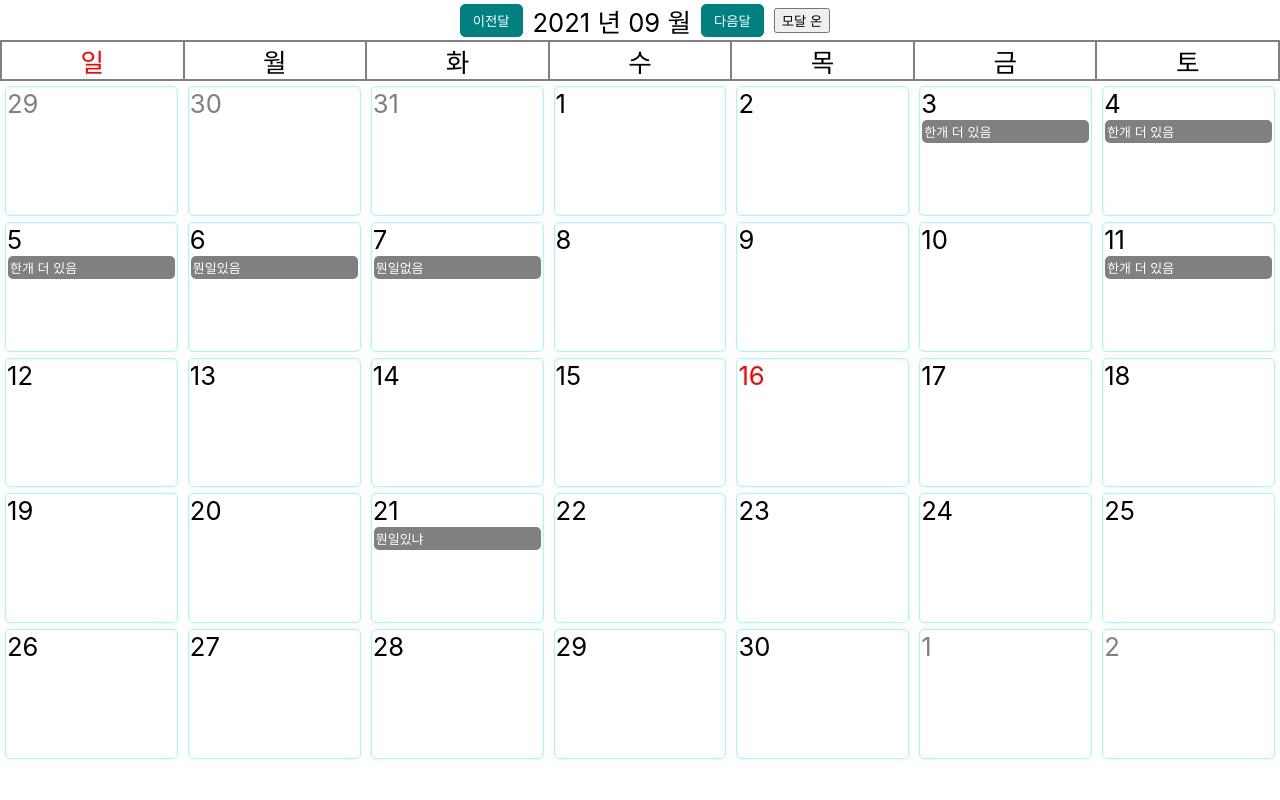
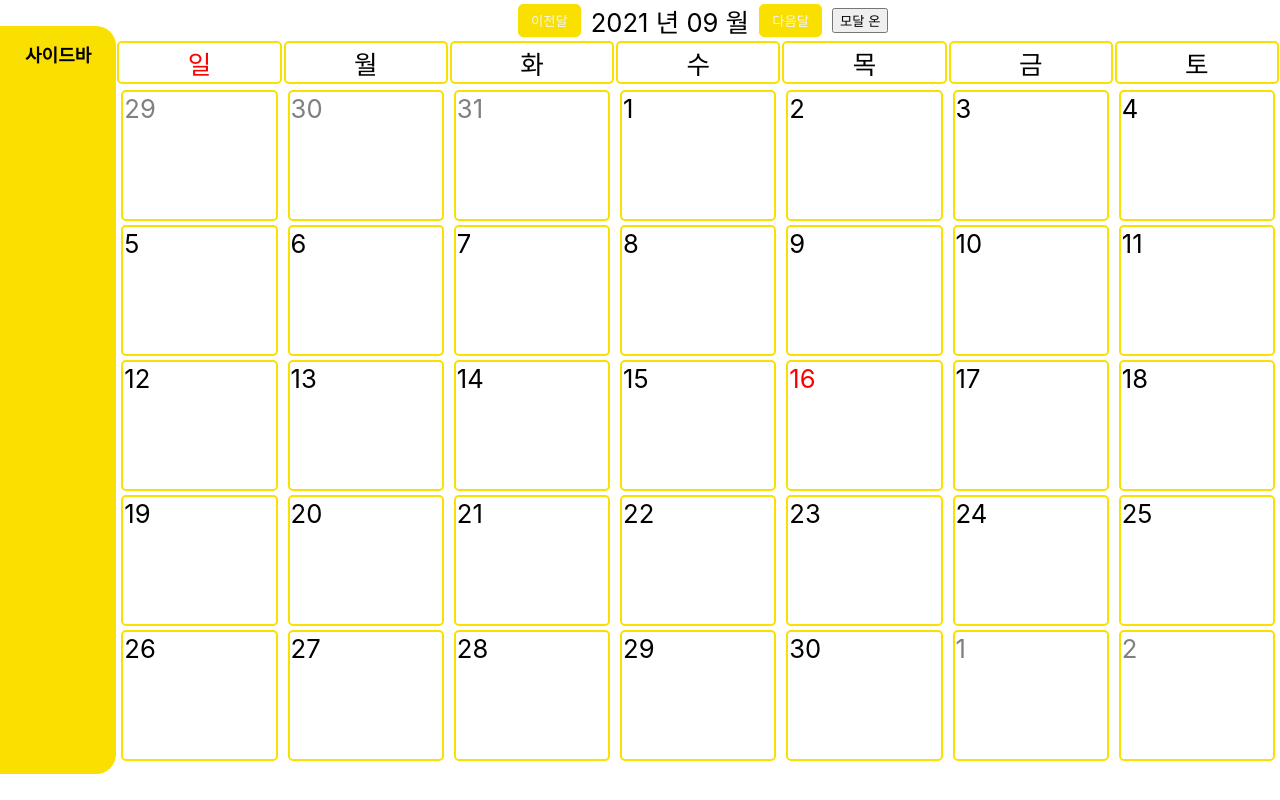
Before and after one commit to slbin-park/Schedule_manager, a React (Create React App) app: page / in a window 1280 px wide. Built offline with nearby package versions, Linux system fonts and the light colour scheme.

Commit message:
Change scss style

```diff
--- a/package.json
+++ b/package.json
@@ -15,6 +15,7 @@
     "react": "^17.0.2",
     "react-datepicker": "^4.2.1",
     "react-dom": "^17.0.2",
+    "react-router-dom": "^5.3.0",
     "react-scripts": "4.0.3",
     "sass": "^1.41.0",
     "web-vitals": "^1.1.2"
--- a/src/App.css
+++ b/src/App.css
@@ -1,5 +1,6 @@
 .App {
   text-align: center;
+  display: flex;
 }
 
 .App-logo {
--- a/src/App.js
+++ b/src/App.js
@@ -1,120 +1,18 @@
 import './App.css';
 import { useState } from 'react';
-import moment from 'moment';
-import pr_data from './data/data.json'
-import './assets/css/calendar.scss'
-import Modal from './page/modal/modal'
+import { Route } from 'react-router-dom';
+import Calendar from './page/calendar/calendar'
+import './assets/css/ham.scss'
+
 const App = () => {
-
-  const [getMoment, setMoment] = useState(moment());
-  const [modal, setmodal] = useState(false);
-  const today = getMoment;
-  const firstWeek = today.clone().startOf('month').week();
-  const lastWeek = today.clone().endOf('month').week() === 1 ? 53 : today.clone().endOf('month').week();
-
-  const calendarArr = () => {
-
-    let result = [];
-    let week = firstWeek;
-    for (week; week <= lastWeek; week++) {
-      result = result.concat(
-        <div className='calendar_body_line' key={week}>
-          {
-            Array(7).fill(0).map((data, index) => {
-              let days = today.clone().startOf('year').week(week).startOf('week').add(index, 'day'); //d로해도되지만 직관성
-
-              if (moment().format('YYYYMMDD') === days.format('YYYYMMDD')) {
-                return (
-                  <div className='calendar_body_days' onClick={() => console.log(days.format('YYYYMMDD'))} key={index} >
-                    <span style={{ color: 'red' }}>{days.format('D')}</span>
-                    <Show_event days={days} />
-                  </div>
-                );
-              } else if (days.format('MM') !== today.format('MM')) {
-                return (
-                  <div className='calendar_body_days' onClick={() => console.log(days.format('YYYYMMDD'))} key={index} >
-                    <span style={{ color: 'gray' }}>{days.format('D')}</span>
-                  </div>
-                );
-              } else {
-                return (
-                  <div className='calendar_body_days' onClick={() => console.log(days.format('YYYYMMDD'))} key={index}  >
-                    <span>{days.format('D')}</span>
-                    <Show_event days={days} />
-                  </div>
-                );
-              }
-            })
-          }
-        </div>
-      );
-    }
-    return result;
-  }
 
   return (
     <div className="App">
-      {modal ? <Modal setmodal={setmodal}></Modal> : ''}
-      <div className="calendar_head">
-        <button className='calendar_button' onClick={() => { setMoment(getMoment.clone().subtract(1, 'month')) }} >이전달</button>
-        <div className='calendar_head_text'>{today.format('YYYY 년 MM 월')}</div>
-        <button className='calendar_button' onClick={() => { setMoment(getMoment.clone().add(1, 'month')) }} >다음달</button>
-        <button onClick={() => setmodal(!modal)}>모달 온</button>
+      <div className="ham">
+        <h2>사이드바</h2>
       </div>
-      <div className='calendar_body'>
-        <div className='calendar_body_box'>
-          <Day_kor />
-          {calendarArr()}
-        </div>
-      </div>
+      <Route path="/" component={Calendar}></Route>
     </div>
   );
 }
 export default App;
-
-
-function Show_event({ days }) {
-  return (
-    <>
-      {
-        pr_data.work.map((v, i) => {
-          // console.log(moment(v.start).format('YYYYMMDDHHmm'))
-          // console.log(moment(v.start).format('YYYYMMDD'))
-          if (days.format('YYYYMMDD') == moment(v.start).format('YYYYMMDD')) {
-            return <div key={i} onClick={() => console.log(v)} className='calendar_body_days_event'>{v.data}</div>
-          }
-        })
-      }
-    </>
-  )
-}
-
-function Day_kor() {
-  return (
-    <>
-      <div className='calendar_body_head'>
-        <div style={{ color: 'red' }} className='calendar_body_head_days'>
-          일
-        </div>
-        <div className='calendar_body_head_days'>
-          월
-        </div>
-        <div className='calendar_body_head_days'>
-          화
-        </div>
-        <div className='calendar_body_head_days'>
-          수
-        </div>
-        <div className='calendar_body_head_days'>
-          목
-        </div>
-        <div className='calendar_body_head_days'>
-          금
-        </div>
-        <div className='calendar_body_head_days'>
-          토
-        </div>
-      </div>
-    </>
-  )
-}
--- /dev/null
+++ b/src/assets/css/ham.scss
@@ -0,0 +1,7 @@
+.ham{
+    width: 10%;
+    background-color: #f9e000;
+    margin-top: 2%;
+    margin-bottom: 2%;
+    border-radius: 0px 20px 20px 0px;
+}
--- a/src/index.js
+++ b/src/index.js
@@ -2,12 +2,13 @@ import React from 'react';
 import ReactDOM from 'react-dom';
 import './index.css';
 import App from './App';
+import { BrowserRouter } from 'react-router-dom';
 import reportWebVitals from './reportWebVitals';
 
 ReactDOM.render(
-  <React.StrictMode>
+  <BrowserRouter>
     <App />
-  </React.StrictMode>,
+  </BrowserRouter>,
   document.getElementById('root')
 );
 
--- a/src/assets/css/calendar.scss
+++ b/src/page/calendar/assets/css/calendar.scss
@@ -7,19 +7,29 @@ html, body {
     font-size: 1.5vh;
   }
 
+.ham{
+    cursor: pointer;
+}
+.calendar{
+    height:100vh;
+    width:100vw;
+    font-size: 1.5vh;
+}
+
 .calendar_head{
     display: flex;
     justify-content: center;
     height: 5%;
     align-items: center;
     .calendar_button{
+        cursor: pointer;
         margin:5px;
         margin-right: 10px;
         margin-left: 10px;
-        color: white;
-        background: teal;
+        color: whitesmoke;
+        background: #f9e000;
         padding: .375rem .75rem;
-        border: 1px solid teal;
+        border: 1px solid #f9e000;
         border-radius: 5px;
     }
     .calendar_head_text{
@@ -39,9 +49,11 @@ html, body {
         height: 100%;
         .calendar_body_head{
             display: flex;
-            border:1px solid gray;
             .calendar_body_head_days{
-                border:1px solid gray;
+                border:2px solid #f9e000;
+                border-radius: 5px;
+                margin: 1px;
+                padding :1px;
                 width: 100%;
                 font-size:2vw;
             }
@@ -56,7 +68,7 @@ html, body {
             .calendar_body_days{
                 display:flex;
                 flex-direction: column;
-                border:1px solid #96FFFF;
+                border:2px solid #f9e000;
                 border-radius: 5px;
                 margin: 5px;
                 width: 100%;
@@ -66,7 +78,7 @@ html, body {
                 padding: 1px;
                 .calendar_body_days_event{
                     font-size: 13px;
-                    background: gray;
+                    background: #f9e000;
                     color: white;
                     border-radius: 5px;
                     padding: 2px;
--- /dev/null
+++ b/src/page/calendar/calendar.js
@@ -0,0 +1,122 @@
+
+import React, { useState } from 'react';
+import moment from 'moment';
+import pr_data from '../../data/data.json'
+import './assets/css/calendar.scss'
+import Modal from '../modal/modal'
+
+const App = () => {
+    const [modal, setmodal] = useState(false);
+    const [getMoment, setMoment] = useState(moment());
+    const today = getMoment;
+
+    return (
+        <div className="calendar">
+            {modal ? <Modal setmodal={setmodal}></Modal> : ''}
+            <div className="calendar_head">
+                <button className='calendar_button' onClick={() => { setMoment(getMoment.clone().subtract(1, 'month')) }} >이전달</button>
+                <div className='calendar_head_text'>{today.format('YYYY 년 MM 월')}</div>
+                <button className='calendar_button' onClick={() => { setMoment(getMoment.clone().add(1, 'month')) }} >다음달</button>
+                <button onClick={() => setmodal(!modal)}>모달 온</button>
+            </div>
+            <div className='calendar_body'>
+                <div className='calendar_body_box'>
+                    <Day_kor />
+                    <CalendarArr today={today} />
+                </div>
+            </div>
+        </div>
+    );
+}
+export default App;
+
+function CalendarArr({ today }) {
+
+
+    const firstWeek = today.clone().startOf('month').week();
+    const lastWeek = today.clone().endOf('month').week() === 1 ? 53 : today.clone().endOf('month').week();
+
+    let result = [];
+    let week = firstWeek;
+    for (week; week <= lastWeek; week++) {
+        result = result.concat(
+            <div className='calendar_body_line' key={week}>
+                {
+                    Array(7).fill(0).map((data, index) => {
+                        let days = today.clone().startOf('year').week(week).startOf('week').add(index, 'day'); //d로해도되지만 직관성
+
+                        if (moment().format('YYYYMMDD') === days.format('YYYYMMDD')) {
+                            return (
+                                <div className='calendar_body_days' onClick={() => console.log(days.format('YYYYMMDD'))} key={index} >
+                                    <span style={{ color: 'red' }}>{days.format('D')}</span>
+                                    <Show_event days={days} />
+                                </div>
+                            );
+                        } else if (days.format('MM') !== today.format('MM')) {
+                            return (
+                                <div className='calendar_body_days' onClick={() => console.log(days.format('YYYYMMDD'))} key={index} >
+                                    <span style={{ color: 'gray' }}>{days.format('D')}</span>
+                                </div>
+                            );
+                        } else {
+                            return (
+                                <div className='calendar_body_days' onClick={() => console.log(days.format('YYYYMMDD'))} key={index}  >
+                                    <span>{days.format('D')}</span>
+                                    <Show_event days={days} />
+                                </div>
+                            );
+                        }
+                    })
+                }
+            </div>
+        );
+    }
+    return result;
+}
+
+function Show_event({ days }) {
+    return (
+        <>
+            {
+                pr_data.work.map((v, i) => {
+                    // console.log(moment(v.start).format('YYYYMMDDHHmm'))
+                    // console.log(moment(v.start).format('YYYYMMDD'))
+                    console.log('실행')
+                    if (days.format('YYYYMMDD') == moment(v.start).format('YYYYMMDD')) {
+                        return <div key={i} onClick={() => console.log(v)} className='calendar_body_days_event'>{v.data}</div>
+                    }
+                })
+            }
+        </>
+    )
+}
+
+function Day_kor() {
+    return (
+        <>
+            <div className='calendar_body_head'>
+                <div style={{ color: 'red' }} className='calendar_body_head_days'>
+                    일
+        </div>
+                <div className='calendar_body_head_days'>
+                    월
+        </div>
+                <div className='calendar_body_head_days'>
+                    화
+        </div>
+                <div className='calendar_body_head_days'>
+                    수
+        </div>
+                <div className='calendar_body_head_days'>
+                    목
+        </div>
+                <div className='calendar_body_head_days'>
+                    금
+        </div>
+                <div className='calendar_body_head_days'>
+                    토
+        </div>
+            </div>
+        </>
+    )
+}
--- a/src/page/modal/modal.js
+++ b/src/page/modal/modal.js
@@ -73,9 +73,6 @@ function Modal({ setmodal }) {
                 <div className='modal_div'>
                     <div className='modal_title'>
                         일정 추가하기
-                        <button >
-                            시간바꾸기
-                        </button>
                     </div>
                     <div className='modal_body'>
                         일정
```
Also changed, not shown: src/data/data.json (+14 -14 lines), src/page/modal/assets/css/modal.scss (+11 -11 lines), 1 other file (tests, documents, lock files or other folders).
